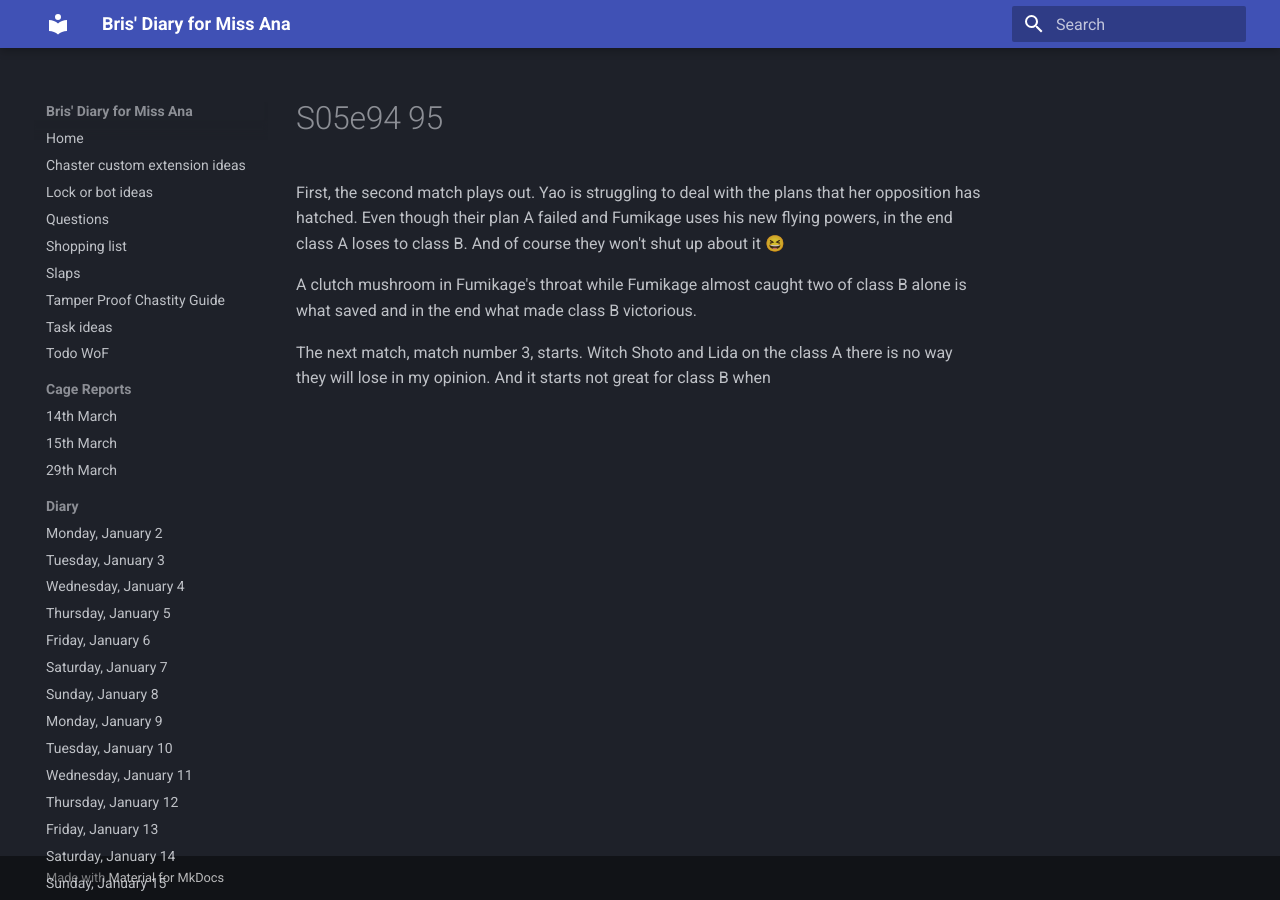
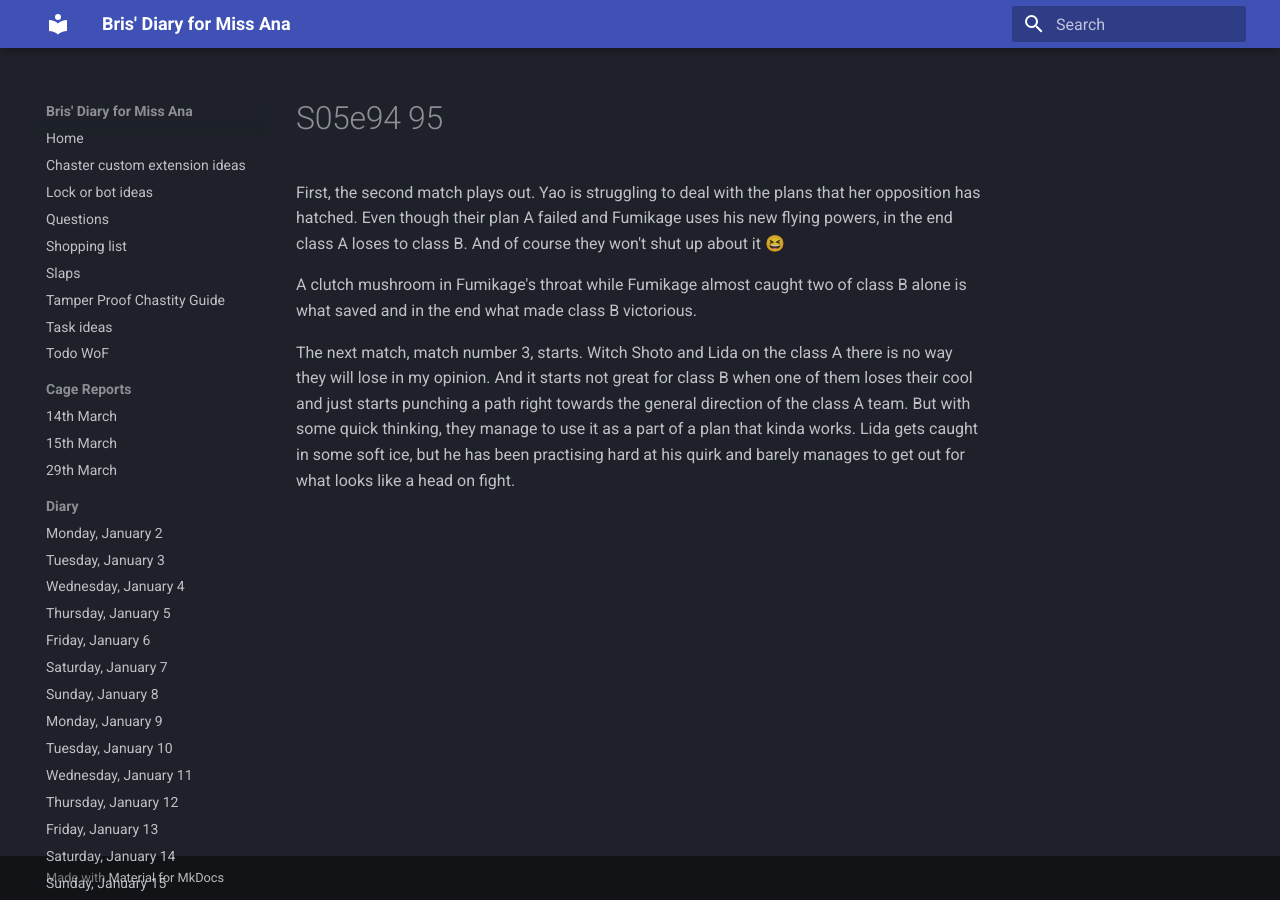
Before and after one commit to bris00/DFMA, an MkDocs documentation site: the page built from diary/Series/My Hero Academia/s05e94-95.md, in a window 1280 px wide. Built offline with MkDocs 1.6.1 and Material for MkDocs 9.7.7, drawn with Linux system fonts in a browser that asks for light colours.

Commit message:
vault backup: 2023-04-19 21:17:01
Affected files:
diary/Series/My Hero Academia/s05e94-95.md

```diff
--- a/diary/Series/My Hero Academia/s05e94-95.md
+++ b/diary/Series/My Hero Academia/s05e94-95.md
@@ -2,4 +2,4 @@ First, the second match plays out. Yao is struggling to deal with the plans that
 
 A clutch mushroom in Fumikage's throat while Fumikage almost caught two of class B alone is what saved and in the end what made class B victorious.
 
-The next match, match number 3, starts. Witch Shoto and Lida on the class A there is no way they will lose in my opinion. And it starts not great for class B when
+The next match, match number 3, starts. Witch Shoto and Lida on the class A there is no way they will lose in my opinion. And it starts not great for class B when one of them loses their cool and just starts punching a path right towards the general direction of the class A team. But with some quick thinking, they manage to use it as a part of a plan that kinda works. Lida gets caught in some soft ice, but he has been practising hard at his quirk and barely manages to get out for what looks like a head on fight.
```
